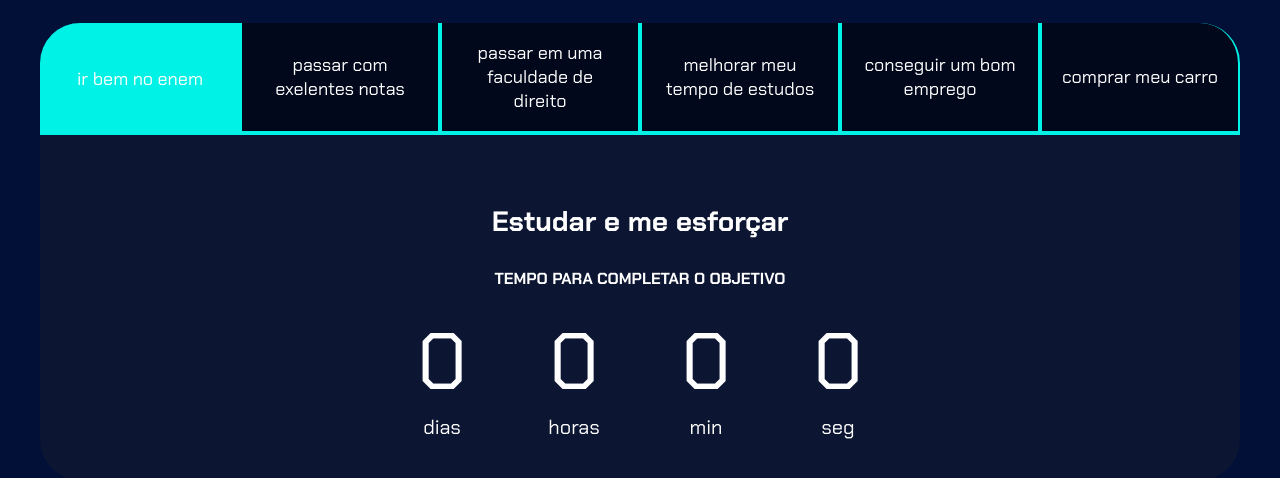
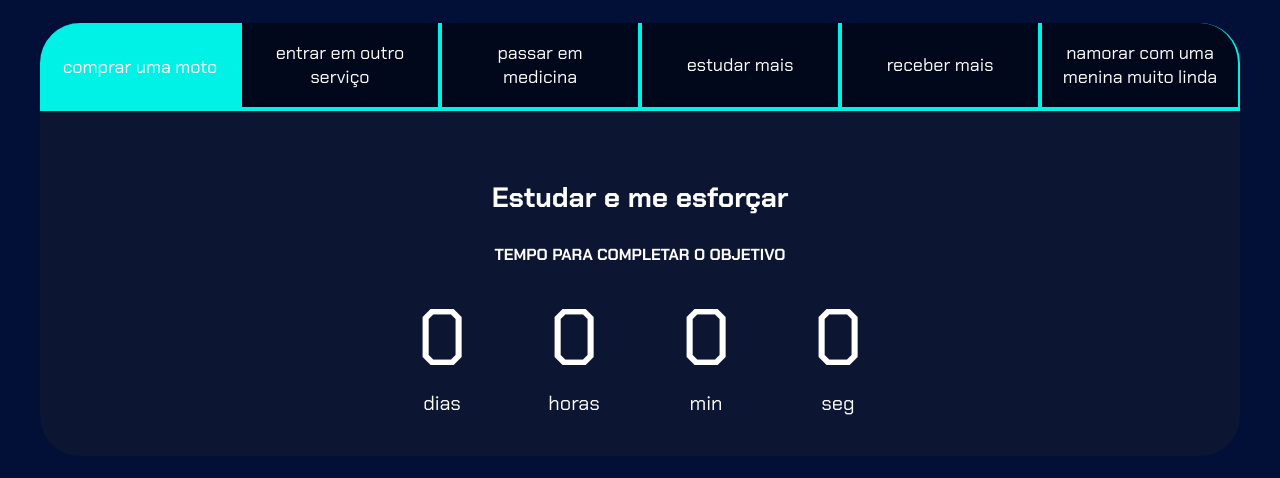
Before and after one commit to GABR1ELRAGNINI/GABRIEL, a plain HTML site: page index.html in a window 1280 px wide. Shown: the part 80-558 px from the top of the page. Drawn offline with Linux system fonts and the light colour scheme.

Commit message:
qual quer coisa

```diff
--- a/index.html
+++ b/index.html
@@ -13,12 +13,12 @@
         <h2 class="titulo-principal">Meus objetivos do ano<span>_</span></h2>
         <div class="conteudo">
             <div class="botoes">
-                <button class="botao ativo">ir bem no enem</button>
-                <button class="botao">passar com exelentes notas</button>
-                <button class="botao">passar em uma faculdade de direito</button>
-                <button class="botao">melhorar meu tempo de estudos</button>
-                <button class="botao">conseguir um bom emprego</button>
-                <button class="botao">comprar meu carro</button>
+                <button class="botao ativo">comprar uma moto</button>
+                <button class="botao">entrar em outro serviço</button>
+                <button class="botao">passar em medicina</button>
+                <button class="botao">estudar mais</button>
+                <button class="botao">receber mais</button>
+                <button class="botao">namorar com uma menina muito linda</button>
             </div>
             <div class="abas-textos">
                 <div class="aba-conteudo ativo">
```
